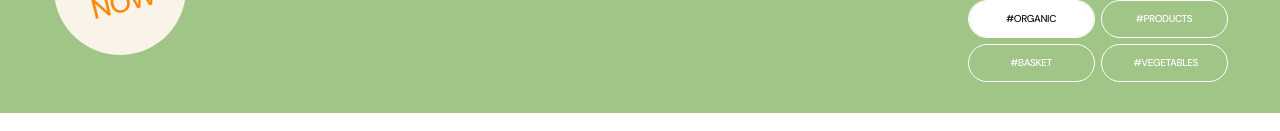
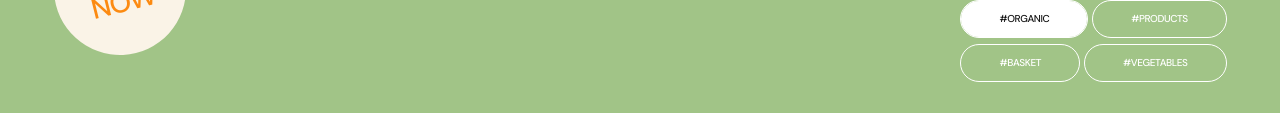
Before and after one commit to elias-291356/first-project-team-2, a website built with Vite: page src/index.html in a window 1280 px wide. Shown: the part 652-783 px from the top of the page. Built offline with nearby package versions, Linux system fonts and the light colour scheme.

Commit message:
Вся секция почти готова, осталось сделать js на кнопку  и перепроверить элементы

```diff
--- a/src/css/layout/hero.css
+++ b/src/css/layout/hero.css
@@ -401,7 +401,7 @@
   display: flex;
   flex-wrap: wrap;
   margin-left: auto;
-  justify-content: space-between;
+  justify-content: center;
   gap: 4px;
   width: 169px;
 }
@@ -511,8 +511,8 @@
   }
 
   .hero-nav-item {
-    padding: 10px 20px;
-    width: 105px;
+    padding: 10px 25px;
+
   }
 }
 
@@ -584,13 +584,14 @@
   }
 
   .hero-nav {
-    width: 258px;
-    column-gap: 8px;
+    justify-content: space-around;
+    width: 266px;
+
     row-gap: 8px;
   }
 
   .hero-nav-item {
-    padding: 12px 32px;
-    width: 125px;
+    padding: 12px 38px;
+
   }
 }
```
